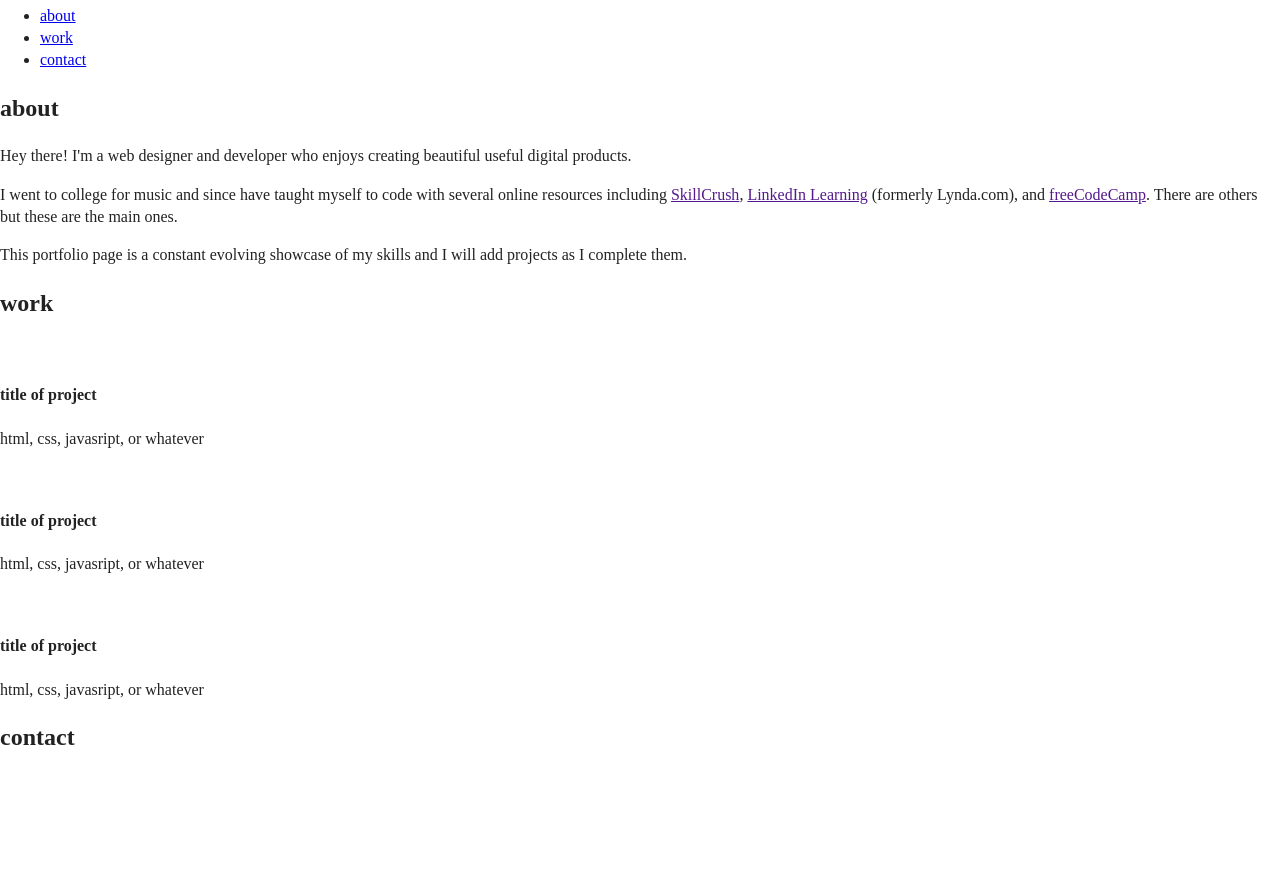
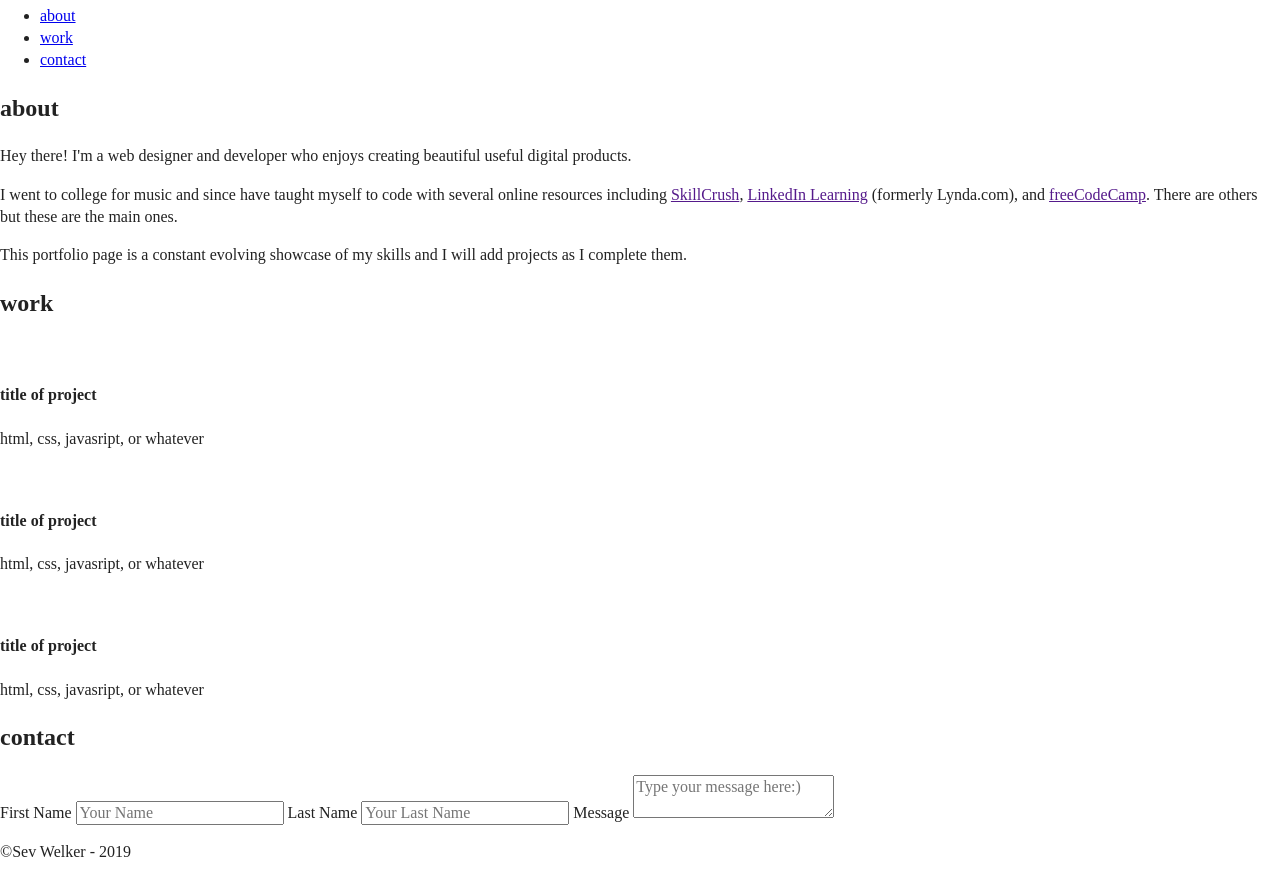
Before and after one commit to thegreatsevrini/portfolio-2019, a plain HTML site: page index.html in a window 1280 px wide. Shown: the part 83-962 px from the top of the page. Before the commit the page ends 858 px from the top, so only its background shows below. Drawn offline with nearby package versions, Linux system fonts and the light colour scheme.

Commit message:
add html structure of contact form in Contact section and added Footer section.

```diff
--- a/index.html
+++ b/index.html
@@ -76,9 +76,22 @@
       </section>
       <section id="contact">
         <h2>contact</h2>
+        <form class="" action="index.html" method="post">
+          <label for="fname">First Name</label>
+          <input type="text" id="fname" name="firstname" placeholder="Your Name">
+
+          <label for="lname">Last Name</label>
+          <input type="text" id="lname" name="lastname" placeholder="Your Last Name">
+
+          <label for="subject">Message</label>
+          <textarea name="subject" id="subject" placeholder="Type your message here:)" ></textarea>
+        </form>
       </section>
     </div>
   </body>
+  <footer>
+    <p>&copy;Sev Welker - 2019</p>
+  </footer>
   <script src="js/vendor/modernizr-3.6.0.min.js"></script>
   <script src="https://code.jquery.com/jquery-3.3.1.min.js" integrity="sha256-FgpCb/KJQlLNfOu91ta32o/NMZxltwRo8QtmkMRdAu8=" crossorigin="anonymous"></script>
   <script>window.jQuery || document.write('<script src="js/vendor/jquery-3.3.1.min.js"><\/script>')</script>
```
